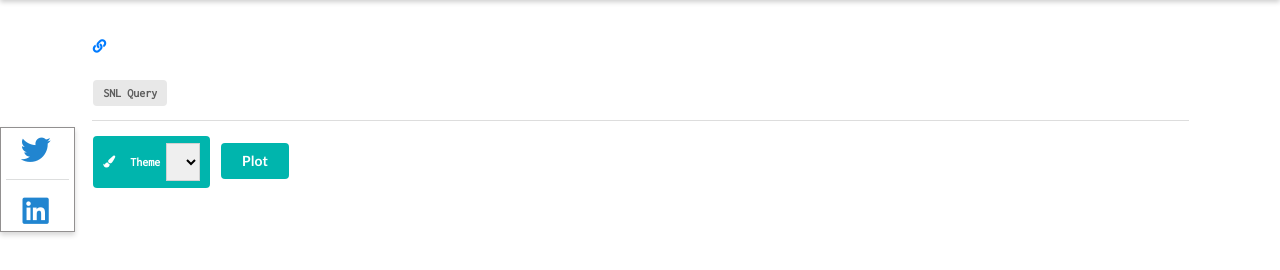
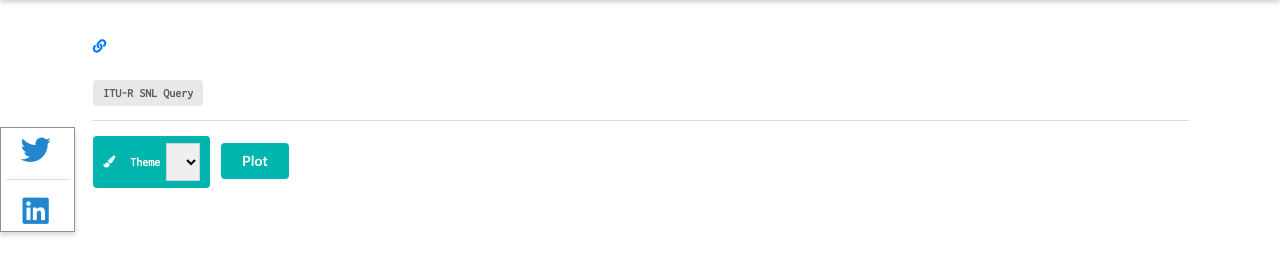
Before and after one commit to wiless/wiless.github.io, a Jekyll site: the page built from _apps/snl.html, in a window 1280 px wide. Shown: the part 323-593 px from the top of the page. Built offline with Jekyll 4.4.1, drawn with Linux system fonts in a browser that asks for light colours; nearby versions of some CDN libraries; some web fonts are replaced; comment, search, counter and statistics services are not loaded; a style sheet for code colours, icons or effects is not loaded.

Commit message:
Update snl.html

```diff
--- a/_apps/snl.html
+++ b/_apps/snl.html
@@ -24,7 +24,7 @@ title: SNL Spectrum Viewer
 
 	    <div id="view" class="column"></div>
 <br>
-<a class="ui label" target=_blank href="https://www.itu.int/sns/database.html"> SNL Query </a>
+<a class="ui label" target=_blank href="https://www.itu.int/sns/database.html"> ITU-R SNL Query </a>
 <div class="ui divider"></div>
     <div class="ui teal label">
                         <i class="paint brush icon"></i>
```
